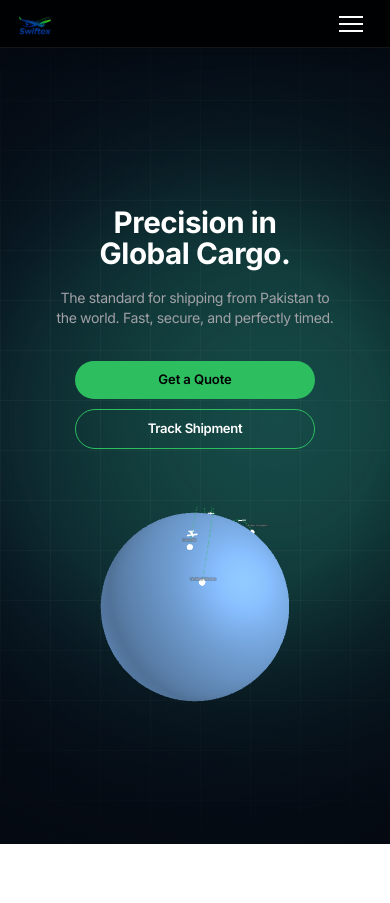
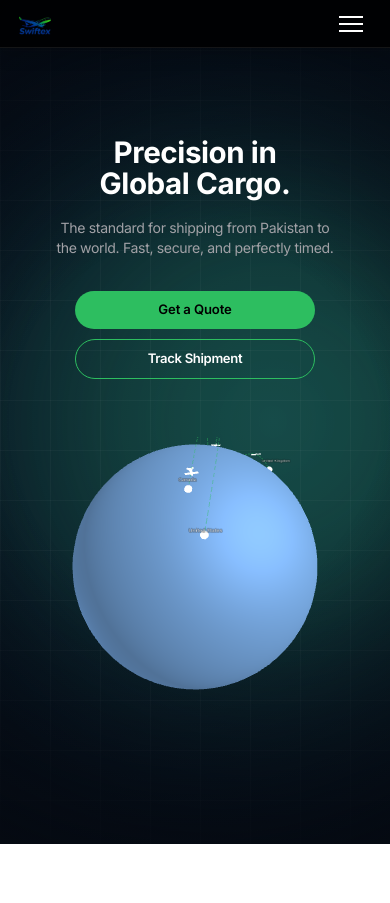
Before and after one commit to qureshi08/Swiftex, a Flask app: page / in a window 390 px wide. Shown: the top 903 px of the page. Run offline with Flask 3, Linux system fonts and the light colour scheme; some libraries are stand-ins or nearby versions.

Commit message:
Mobile UI: Shift hero content higher and increase globe size for better impact

```diff
--- a/static/css/style.css
+++ b/static/css/style.css
@@ -712,8 +712,8 @@ textarea:hover {
     }
 
     #hero {
-        padding: 1.5rem 1.2rem 4rem;
-        /* Lower top padding, higher bottom to shift content up */
+        padding: 0.5rem 1.2rem 8rem;
+        /* Dramatically increased bottom padding to push content higher */
         height: auto;
         min-height: 100vh;
         display: flex;
@@ -790,7 +790,8 @@ textarea:hover {
 
     .hero-visual-side {
         width: 100% !important;
-        height: 220px !important;
+        height: 280px !important;
+        /* Increased from 220px */
         display: flex;
         justify-content: center;
         align-items: center;
@@ -798,8 +799,10 @@ textarea:hover {
     }
 
     #hero-canvas-container {
-        width: 200px !important;
-        height: 200px !important;
+        width: 260px !important;
+        /* Increased from 200px */
+        height: 260px !important;
+        /* Increased from 200px */
     }
 
     .container {
```
